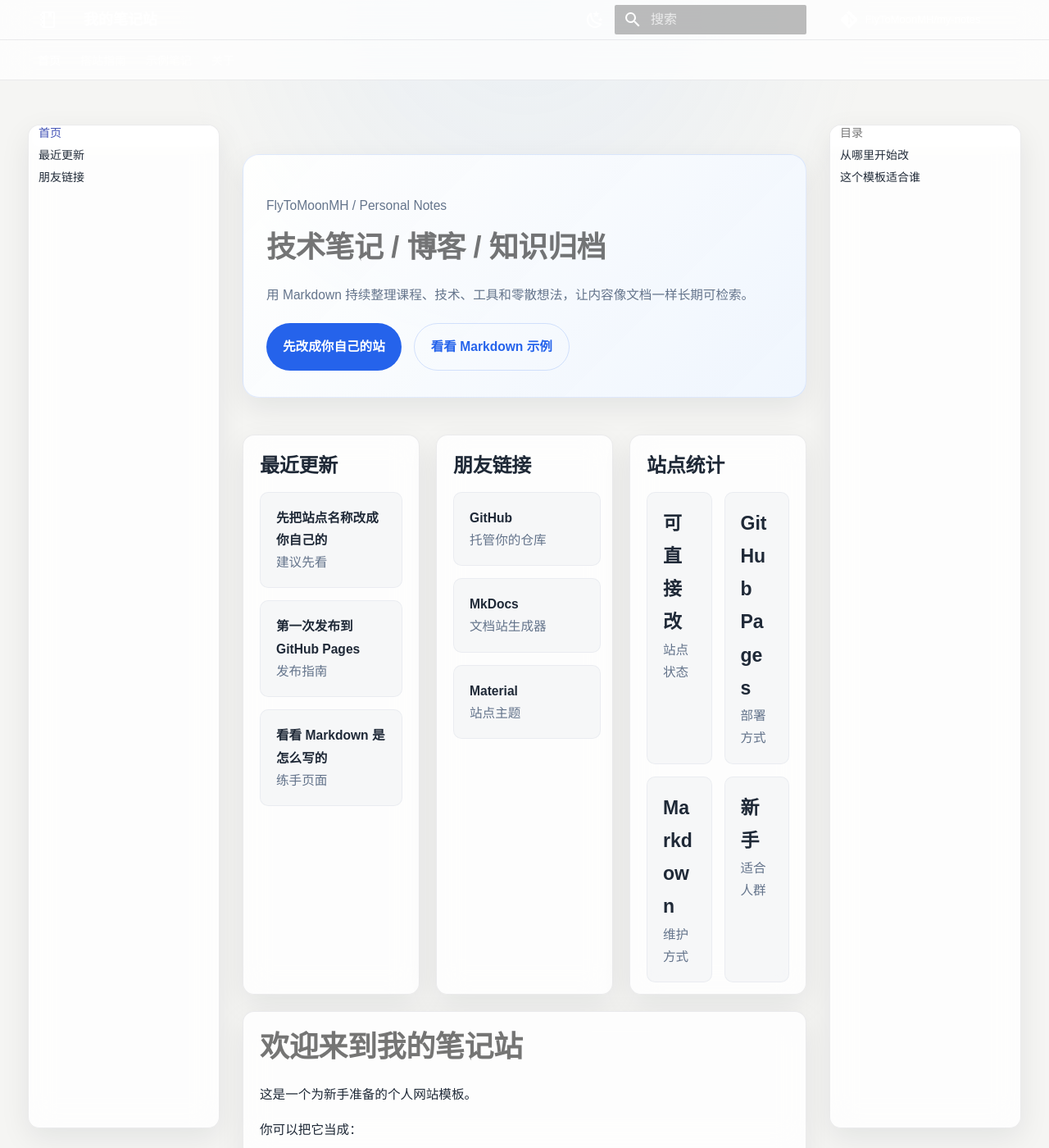
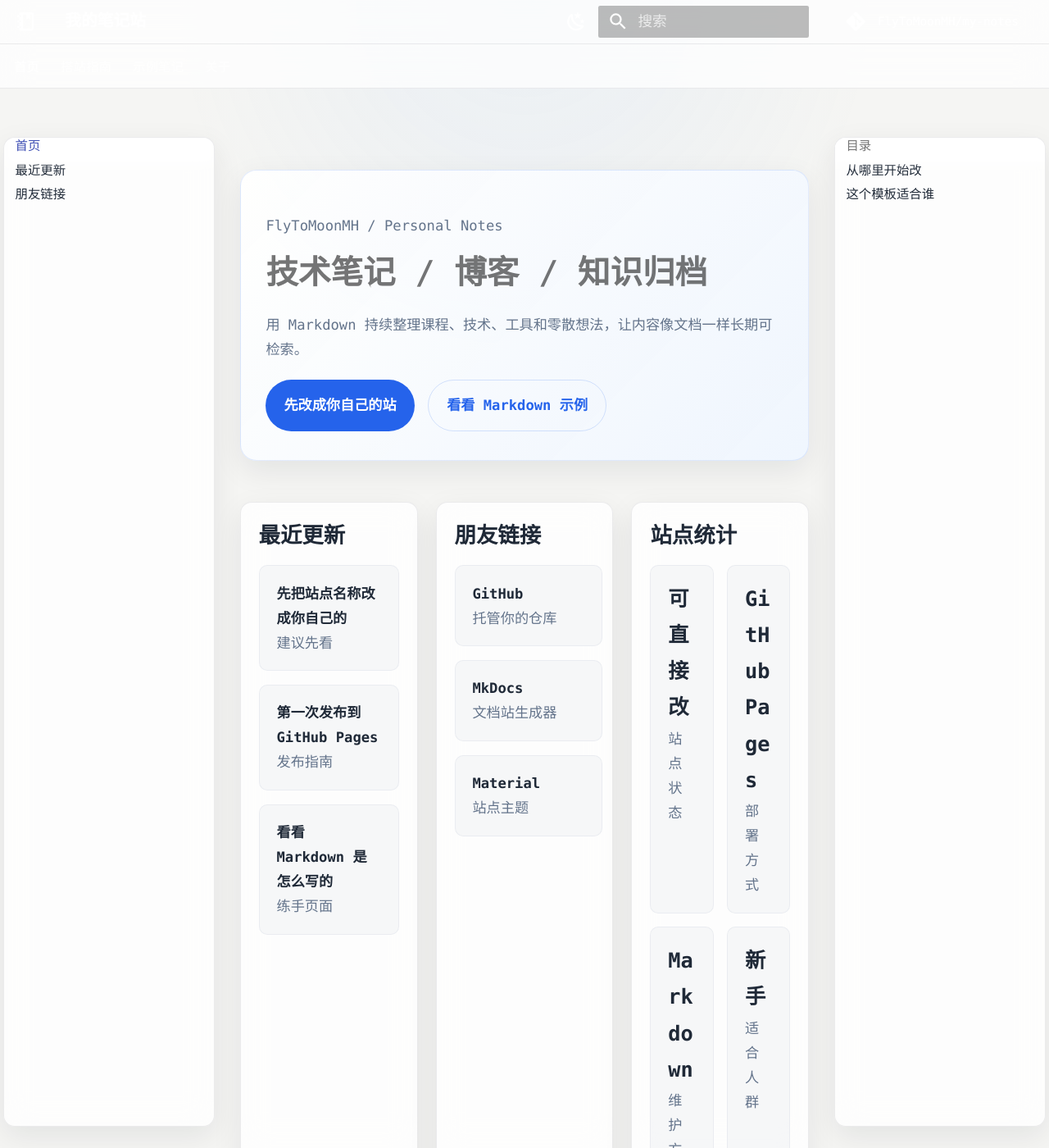
Before and after one commit to FlyToMoonMH/my-notes, an MkDocs documentation site: the page built from docs/index.md, in a window 1280 px wide and 1400 px high. Shown: the whole window at 82% size. Built offline with MkDocs 1.6.1 and Material for MkDocs 9.7.7, drawn with Linux system fonts in a browser that asks for light colours; comment, search, counter and statistics services are not loaded; a style sheet for code colours, icons or effects is not loaded.

Commit message:
change css

```diff
--- a/docs/assets/stylesheets/custom.css
+++ b/docs/assets/stylesheets/custom.css
@@ -1,6 +1,3 @@
-@import url("https://cdn.jsdelivr.net/npm/@fontsource/jetbrains-mono/index.css");
-@import url("https://cdn.jsdelivr.net/npm/lxgw-wenkai-screen-webfont/style.css");
-
 :root {
   --site-bg: #f5f5f3;
   --site-panel: rgba(255, 255, 255, 0.82);
@@ -14,8 +11,10 @@
   --site-radius-md: 14px;
   --site-radius-sm: 10px;
   --site-gap: 1rem;
-  --md-text-font: "LXGW WenKai Screen", "Noto Sans SC", "JetBrains Mono", sans-serif;
-  --md-code-font: "JetBrains Mono", "Noto Serif SC", monospace;
+  --font-cn: "LXGW WenKai Screen", "LXGW WenKai", "Kaiti SC", "STKaiti", "Songti SC", "Noto Serif SC", serif;
+  --font-mono: "JetBrains Mono", "SFMono-Regular", "Menlo", "Monaco", "Consolas", "Liberation Mono", monospace;
+  --md-text-font: var(--font-mono), var(--font-cn);
+  --md-code-font: var(--font-mono);
 }
 
 [data-md-color-scheme="slate"] {
@@ -41,16 +40,54 @@ input {
   line-height: 1.75;
 }
 
+@media screen and (min-width: 960px) {
+  html {
+    font-size: 137.5%;
+  }
+}
+
+@media screen and (min-width: 100em) {
+  html {
+    font-size: 137.5%;
+  }
+}
+
+@media screen and (min-width: 125em) {
+  html {
+    font-size: 137.5%;
+  }
+}
+
+.md-typeset h1,
+.md-typeset h2,
+.md-typeset h3,
+.md-typeset h4 {
+  letter-spacing: 0;
+}
+
+.md-typeset h1,
+.md-typeset h2 {
+  font-weight: 600;
+}
+
+.md-typeset h3 {
+  font-weight: 500;
+}
+
+.md-typeset code:not(pre code) {
+  font-size: inherit;
+}
+
 .md-typeset h1 {
   font-size: 1.8rem;
-  font-weight: 700;
+  font-weight: 600;
   line-height: 1.3;
   margin-bottom: 1rem;
 }
 
 .md-typeset h2 {
   font-size: 1.2rem;
-  font-weight: 700;
+  font-weight: 600;
   margin-top: 0;
 }
 
--- /dev/null
+++ b/overrides/main.html
@@ -0,0 +1,9 @@
+{% extends "base.html" %}
+
+{% block fonts %}
+  <link rel="preconnect" href="https://cdn.jsdelivr.net" crossorigin>
+  <link rel="stylesheet" href="https://cdn.jsdelivr.net/npm/@fontsource/jetbrains-mono/300.css">
+  <link rel="stylesheet" href="https://cdn.jsdelivr.net/npm/@fontsource/jetbrains-mono/400.css">
+  <link rel="stylesheet" href="https://cdn.jsdelivr.net/npm/@fontsource/jetbrains-mono/700.css">
+  <link rel="stylesheet" href="https://cdn.jsdelivr.net/npm/lxgw-wenkai-screen-webfont/lxgwwenkaiscreen.css">
+{% endblock %}
```
